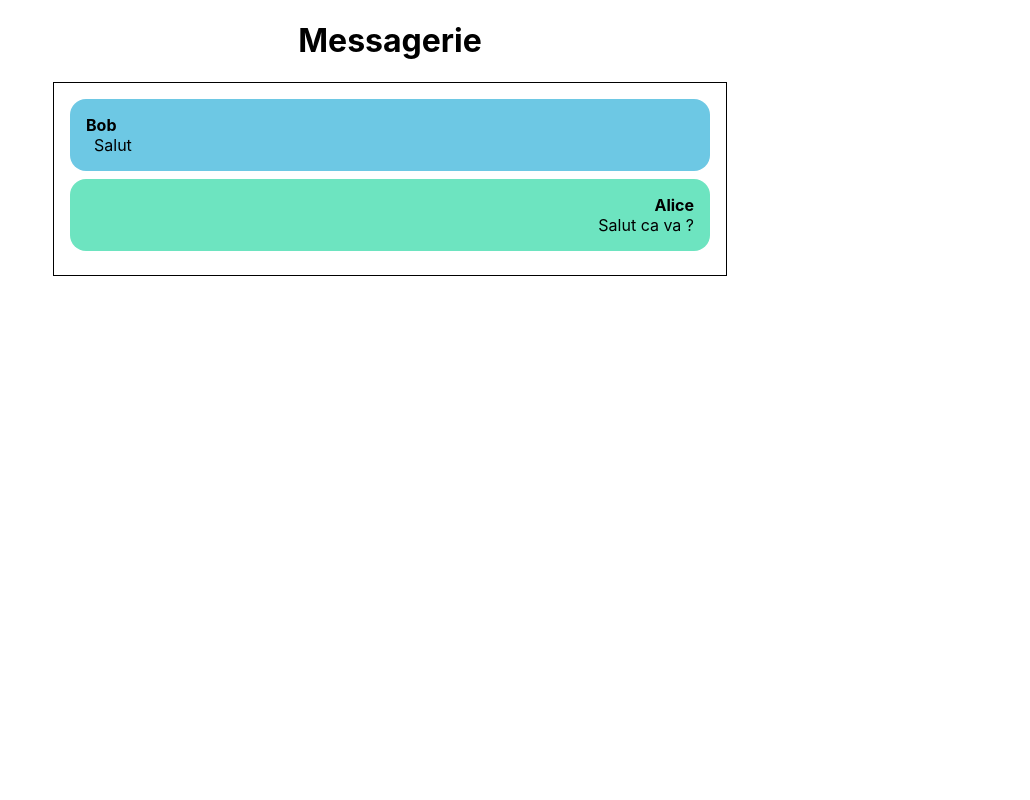
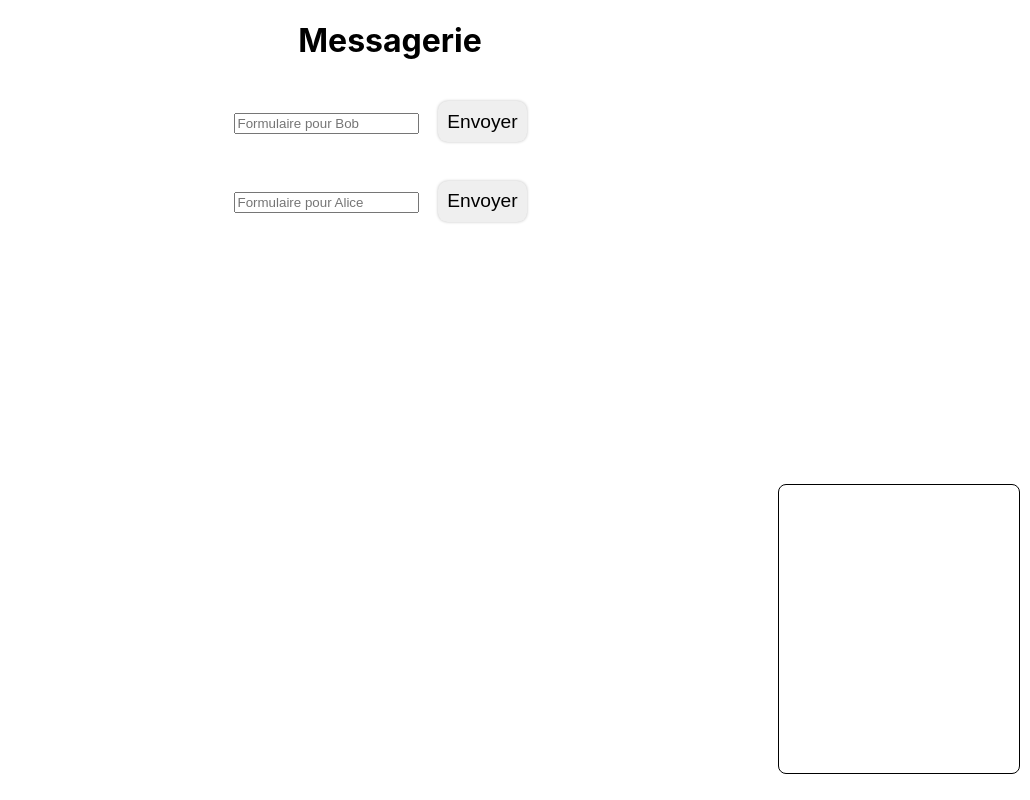
Before and after one commit to jimmy4701/SDW_EXAMPLE, a React (Create React App) app: page / in a window 1280 px wide. Shown: the whole page, without its empty margins (250-1280 px from the left). Built offline with nearby package versions, Linux system fonts and the light colour scheme.

Commit message:
Corrected displayer for new messages

```diff
--- a/src/App.js
+++ b/src/App.js
@@ -4,36 +4,40 @@ import Displayer from './components/Displayer'
 
 const App = (props) => {
   const [title, setTitle] = useState()
-  const [message, setMessage] = useState()
+  const [discuss, setDiscuss] = useState([])
 
-  const discuss = [
-    {
-        username: "Bob",
-        content: "Salut",
-        type: "A"
-    },
-    {
-        username: "Alice",
-        content: "Salut ca va ?",
-        type: "B"
-    }
-  ]
+  const handleMessage = (new_message) => {
+    setDiscuss([...discuss, new_message])
+  }
 
   return(
     <div className="app-container">
       <h1>Messagerie</h1>
       <Displayer messages={discuss} />
+      <Form onMessage={handleMessage} username="Bob" type="A" />
+      <Form onMessage={handleMessage} username="Alice" type="B" />
     </div>
   )
 }
 
 const Form = (props) => {
   const [content, setContent] = useState()
+
+  const sendMessage = (e) => {
+    e.preventDefault()
+    props.onMessage({
+      username: props.username,
+      content,
+      type: props.type
+    })
+    setContent("")
+  }
   return(
-    <form>
-      <input type="text" value={content} onChange={(event) => {
+    <form onSubmit={sendMessage}>
+      <input type="text" value={content} placeholder={`Formulaire pour ${props.username}`} onChange={(event) => {
         setContent(event.target.value)
       }} />
+      <Button onClick={sendMessage}>Envoyer</Button>
     </form>
   )
 }
--- a/src/components/Displayer.js
+++ b/src/components/Displayer.js
@@ -12,9 +12,11 @@ const Displayer = (props) => {
 
 const Item = (props) => {
     return(
-        <div className={props.message.type == 'A' ? "item left" : "item right"}>
-            <p className="username">{props.message.username}</p>
-            <p className="content">{props.message.content}</p>
+        <div className={props.message.type == "A" ? "flexLeft" : "flexRight"}>
+            <div className={props.message.type == 'A' ? "item left" : "item right"}>
+                <p className="username">{props.message.username}</p>
+                <p className="content">{props.message.content}</p>
+            </div>
         </div>
     )
 }
--- a/src/index.css
+++ b/src/index.css
@@ -39,14 +39,24 @@ code {
   border: 1px solid black;
   padding: 1em;
   margin-bottom: 1em;
-  max-width: 50vw;
+  position: fixed;
+  bottom: 10px;
   width: 100%;
+  right: 10px;
+  max-width: 13em;
+  overflow-y: auto;
+  overflow-x: hidden;
+  border-radius: 0.5em;
+  height: 16em;
 }
 
 .item {
   border-radius: 1em;
   margin-bottom: 0.5em;
+  min-width: 10em;
+  font-size: 0.6em;
   padding: 1em;
+  display: inline-block;
 }
 
 .item p {
@@ -55,12 +65,13 @@ code {
 
 .item.left {
   text-align: left;
-  background-color: rgb(109, 200, 228);
+  background-color: rgb(214, 214, 214);
 }
 
 .item.right {
   text-align: right;
-  background-color: rgb(109, 228, 192);
+  color: white;
+  background-color: rgb(109, 184, 228);
 }
 
 .username {
@@ -70,3 +81,8 @@ code {
 .content {
   padding-left: 0.5em;
 }
+
+.flexRight {
+  display: flex;
+  justify-content: flex-end;
+}
```
Also changed, not shown: 1 other file (tests, documents, lock files or other folders).
